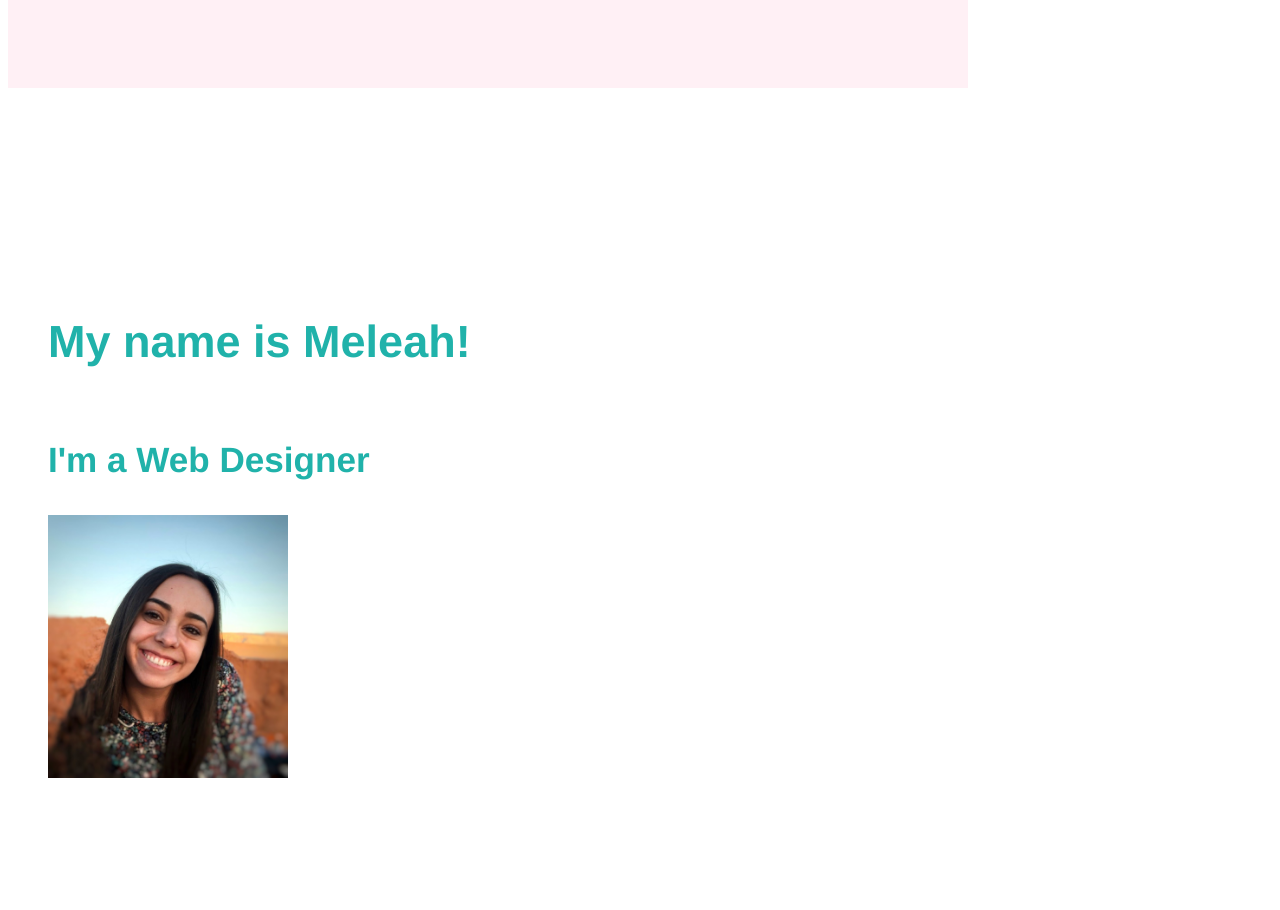
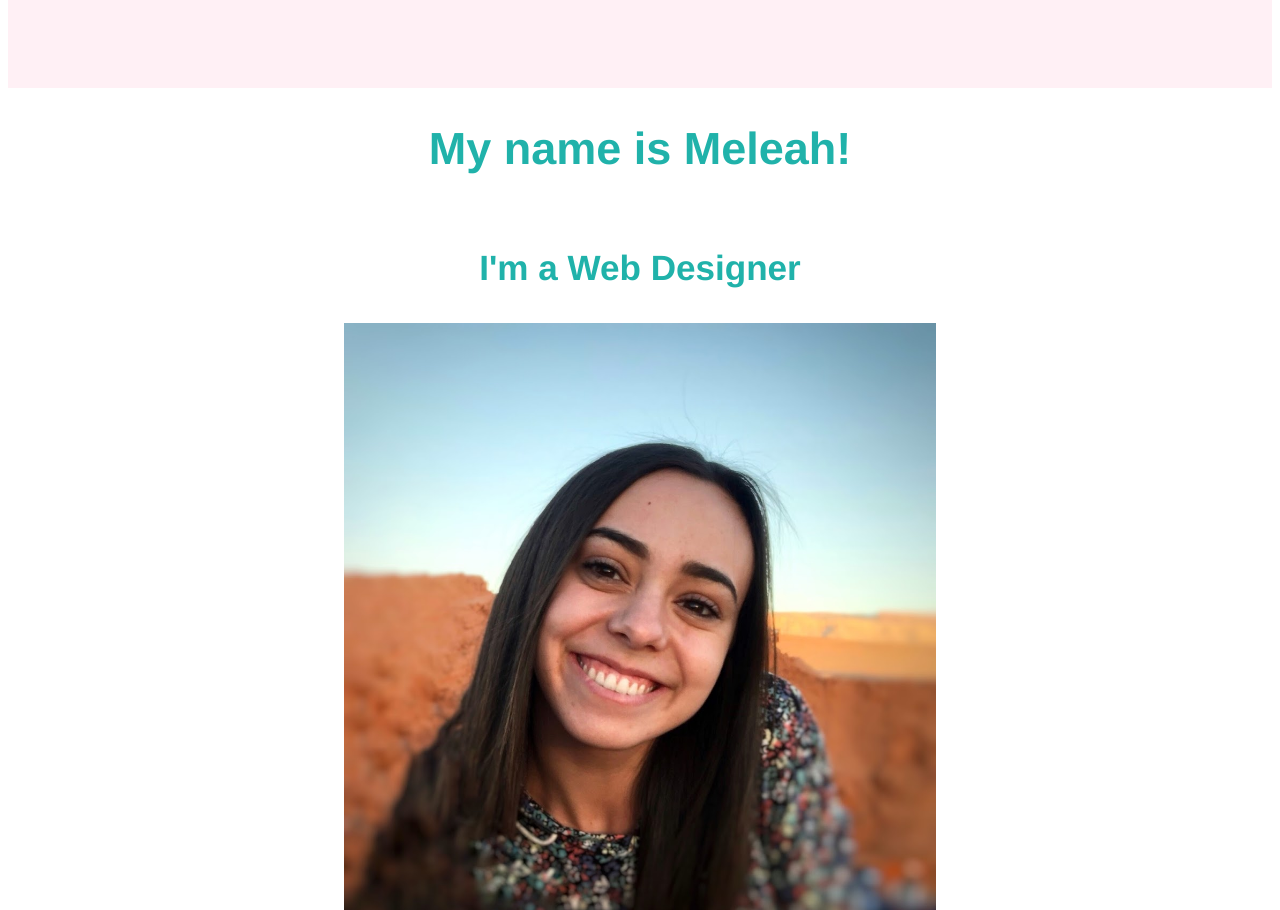
Before and after one commit to meleahgearig/personalportfolio, a plain HTML site: page index.html in a window 1280 px wide. Shown: the part 720-1630 px from the top of the page. Drawn offline with Linux system fonts and the light colour scheme.

Commit message:
fixed css issues

```diff
--- a/styles/styles.css
+++ b/styles/styles.css
@@ -41,7 +41,7 @@ img{
 
 }
 
-#aboutme, img{
+#aboutme>img{
     width: 50%;
 }
 
@@ -54,6 +54,7 @@ img{
     height: 100vh;
     color: lightseagreen;
     margin: 40px;
+    align-items: center;
 }
 
 #projects{
@@ -95,15 +96,3 @@ img{
  flex-direction: column;
  margin: 80px;
 }
-
-@media screen {
-    body {
-      width: 75%;
-    }
-  }
-
-  @media print {
-    body {
-      width: 100%;
-    }
-  }
```
